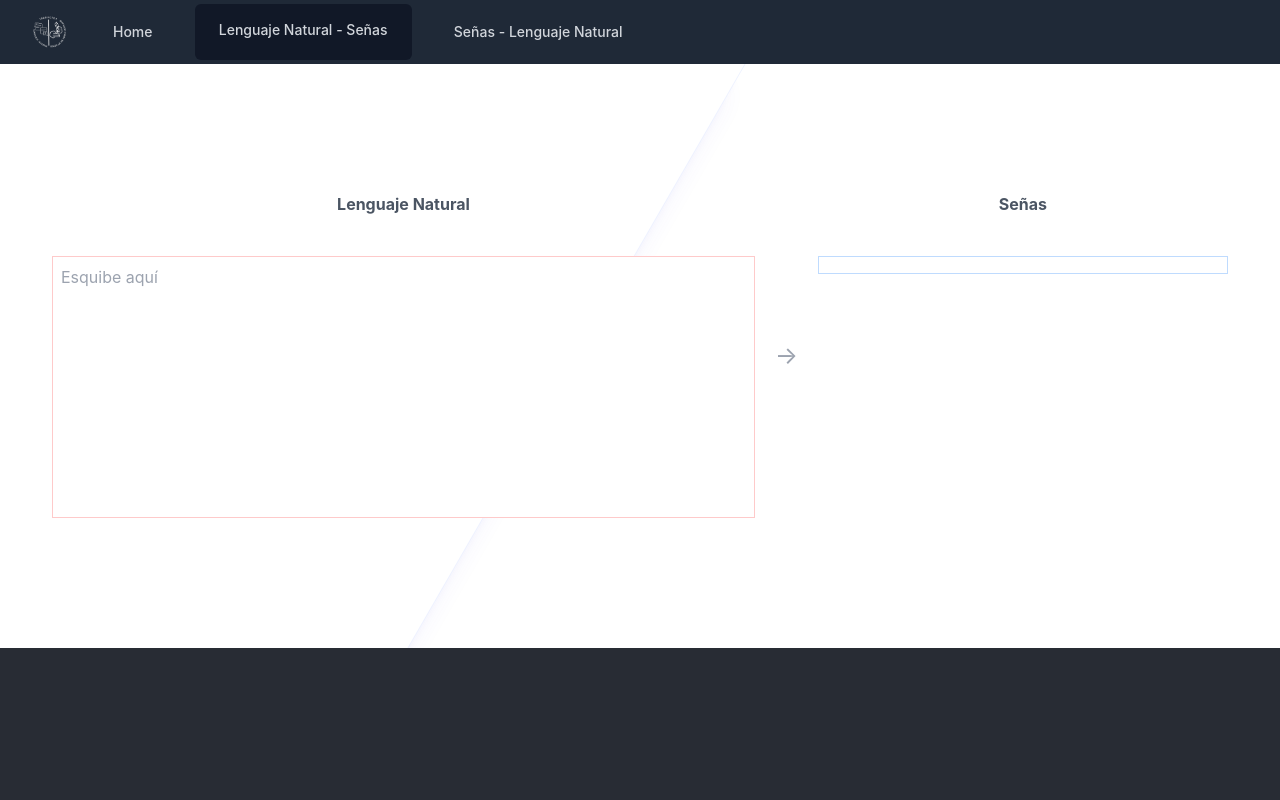
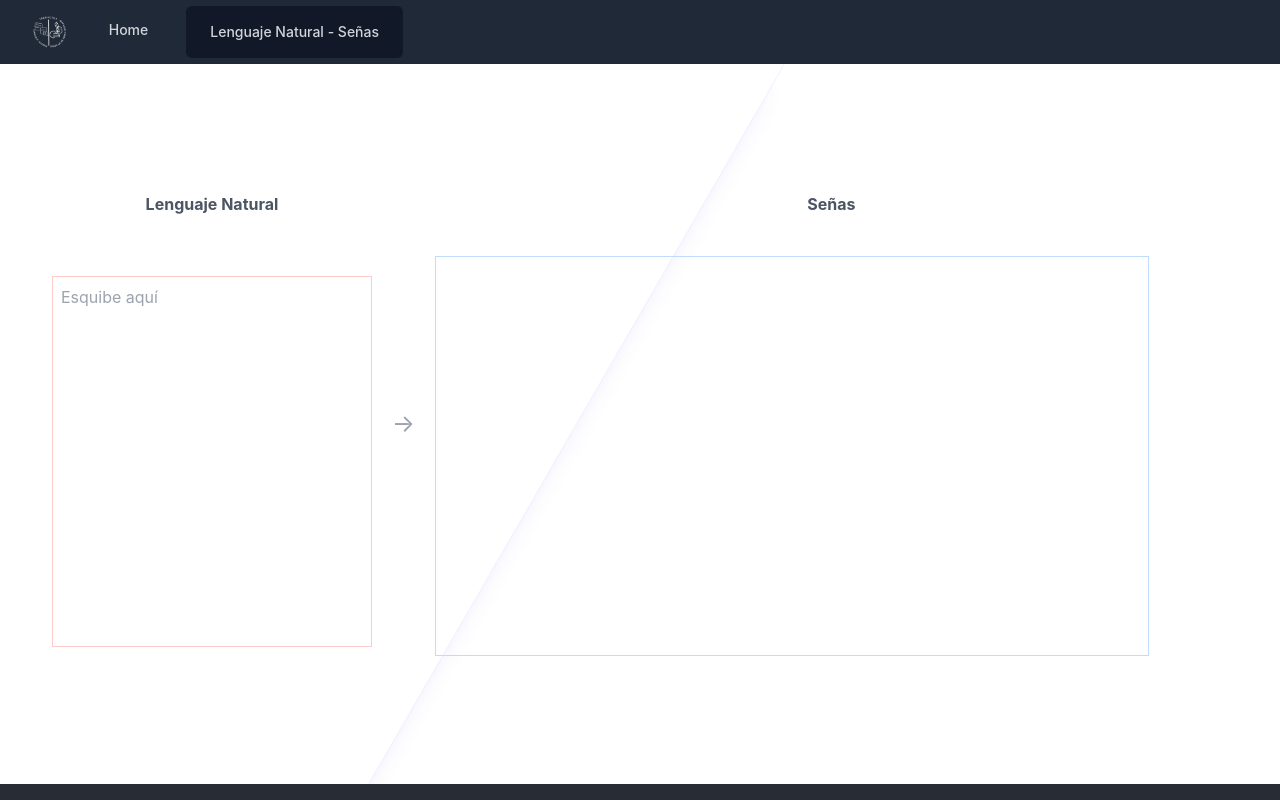
Before and after one commit to 2Angel000/senias, a React (Create React App) app: page /NS in a window 1280 px wide. Built offline with nearby package versions, Linux system fonts and the light colour scheme.

Commit message:
Funcionalidad en proceso_2

```diff
--- a/src/App.css
+++ b/src/App.css
@@ -55,5 +55,6 @@ textarea{
 }
 
 .img-traductor{
+  max-width: 90%;
   height: auto;
 }
--- a/src/Nav.jsx
+++ b/src/Nav.jsx
@@ -58,7 +58,7 @@ export default function Nav() {
                       Lenguaje Natural - Señas
                     </a>
                   </NavLink>
-
+{/*
                   <NavLink
                     to={"/SN"}
                     className={({ isActive }) =>
@@ -70,7 +70,7 @@ export default function Nav() {
                     <a className="text-gray-300 hover:text-white rounded-md px-3 py-2 text-sm font-medium whitespace-nowrap">
                       Señas - Lenguaje Natural
                     </a>
-                  </NavLink>
+                  </NavLink> */}
                 </div>
               </div>
             </div>
--- /dev/null
+++ b/src/components/ImageMapping.jsx
@@ -0,0 +1,66 @@
+import React, { useState } from "react";
+
+export default function ImageMapping() {
+  const [inputText, setInputText] = useState("");
+
+  const imageMapping = {
+    a: "images/Logo.png",
+    b: "images/Logo.png",
+    c: "images/Logo.png",
+    d: "images/Logo.png",
+    e: "images/Logo.png",
+    f: "images/Logo.png",
+    g: "images/Logo.png",
+    h: "images/Logo.png",
+    i: "images/Logo.png",
+    j: "images/Logo.png",
+    k: "images/Logo.png",
+    l: "images/Logo.png",
+    m: "images/Logo.png",
+    n: "images/Logo.png",
+    o: "images/Logo.png",
+    p: "images/Logo.png",
+    q: "images/Logo.png",
+    r: "images/Logo.png",
+    s: "images/Logo.png",
+    t: "images/Logo.png",
+    u: "images/Logo.png",
+    w: "images/Logo.png",
+    v: "images/Logo.png",
+    x: "images/Logo.png",
+    y: "images/Logo.png",
+    z: "images/Logo.png",
+  };
+
+  const processText = (event) => {
+    const text = event.target.value.toLowerCase();
+    setInputText(text);
+  };
+
+  const getImageElements = () => {
+    const imageElements = [];
+
+    for (let i = 0; i < inputText.length; i++) {
+      const character = inputText.charAt(i);
+
+      if (character === " ") {
+        // Si el carácter es un espacio en blanco, agregamos un espacio vacío en lugar de una imagen
+        imageElements.push(<span key={i}>&nbsp;</span>);
+      } else if (imageMapping.hasOwnProperty(character)) {
+        const imageSrc = `${process.env.PUBLIC_URL}/${imageMapping[character]}`;
+        imageElements.push(<img key={i} src={imageSrc} alt={character} />);
+      }
+    }
+
+    return imageElements;
+  };
+
+  return (
+    <div>
+      <textarea value={inputText} onChange={processText} rows="4" cols="50" />
+      <div className="inline-flex" style={{ height: "10%", width: "10%" }}>
+        {getImageElements()}
+      </div>
+    </div>
+  );
+}
--- a/src/paginas/NS.jsx
+++ b/src/paginas/NS.jsx
@@ -2,62 +2,113 @@ import React from "react";
 import Nav from "../Nav";
 import { useState } from "react";
 
+export default function NS() {
+  const [inputText, setInputText] = useState("");
 
-export default function NS() {
-
-  function resizeDiv() {
-    const textarea = document.querySelector("textarea");
-    const div = document.getElementById("imagenes");
-    div.style.height = textarea.scrollHeight + "px";
-  }
-  window.addEventListener("DOMContentLoaded", resizeDiv);
-
-  const images = {
-    a: "images/Logo.png",
-    b: "images/Logo.png",
-    c: "images/Logo.png",
-    d: "images/Logo.png",
-    e: "images/Logo.png",
-    f: "images/Logo.png",
-    g: "images/Logo.png",
-    h: "images/Logo.png",
-    i: "images/Logo.png",
-    j: "images/Logo.png",
-    k: "images/Logo.png",
-    l: "images/Logo.png",
-    m: "images/Logo.png",
-    n: "images/Logo.png",
-    o: "images/Logo.png",
-    p: "images/Logo.png",
-    q: "images/Logo.png",
-    r: "images/Logo.png",
-    s: "images/Logo.png",
-    t: "images/Logo.png",
-    u: "images/Logo.png",
-    w: "images/Logo.png",
-    v: "images/Logo.png",
-    x: "images/Logo.png",
-    y: "images/Logo.png",
-    z: "images/Logo.png",
+  const imageMapping = {
+    a: "images/a.png",
+    b: "images/b.png",
+    c: "images/c.png",
+    d: "images/d.png",
+    e: "images/e.png",
+    f: "images/f.png",
+    g: "images/g.png",
+    h: "images/h.png",
+    i: "images/i.png",
+    j: "images/j.png",
+    k: "images/k.png",
+    l: "images/l.png",
+    m: "images/m.png",
+    n: "images/n.png",
+    o: "images/o.png",
+    p: "images/p.png",
+    q: "images/q.png",
+    r: "images/r.png",
+    s: "images/s.png",
+    t: "images/t.png",
+    u: "images/u.png",
+    w: "images/w.png",
+    v: "images/v.png",
+    x: "images/x.png",
+    y: "images/y.png",
+    z: "images/z.png",
   };
 
-  let imageList=[];
+  const processText = (event) => {
+    const text = event.target.value.toLowerCase();
+    setInputText(text);
+  };
 
-  document.addEventListener("keydown", (event) => {
-    const key = event.key.toLowerCase();
-    if (/[a-z]/.test(key)) {
-      const image = images[key];
-      if (image) {
-        const imagenes = document.getElementById("imagenes");
-        const imgElement = document.createElement("img");
-        imgElement.src = process.env.PUBLIC_URL+image;
-        imgElement.alt = "Letra " + key;
-        imagenes.appendChild(imgElement);
-        imageList.push(image);
+  // const getImageElements = () => {
+  //   const imageElements = [];
+
+  //   for (let i = 0; i < inputText.length; i++) {
+  //     const character = inputText.charAt(i);
+
+  //     if (character === " ") {
+  //       // Si el carácter es un espacio en blanco, agregamos un espacio vacío en lugar de una imagen
+  //       imageElements.push(<span key={i}>&nbsp;</span>);
+  //     } else if (imageMapping.hasOwnProperty(character)) {
+  //       const imageSrc = `${process.env.PUBLIC_URL}/${imageMapping[character]}`;
+  //       imageElements.push(<img key={i} src={imageSrc} alt={character} />);
+  //     }
+  //   }
+
+  //   return imageElements;
+  // };
+
+  const getImageElements = () => {
+    const imageElements = [];
+    let wordIndex = 0;
+    let currentWord = "";
+
+    for (let i = 0; i < inputText.length; i++) {
+      const character = inputText.charAt(i);
+
+      if (character === " ") {
+        // Si el carácter es un espacio en blanco, agregamos un espacio vacío en lugar de una imagen
+        imageElements.push(
+          <div key={i} className="flex">
+            {currentWord.split("").map((char, index) => (
+              <div key={index} className="mr-2">
+                {imageMapping.hasOwnProperty(char) && (
+                  <img
+                    src={`${process.env.PUBLIC_URL}/${imageMapping[char]}`}
+                    alt={char}
+                  />
+                )}
+              </div>
+            ))}
+            <span className="ml-2">&nbsp;</span>
+          </div>
+        );
+        currentWord = "";
+        wordIndex++;
+      } else if (imageMapping.hasOwnProperty(character)) {
+        const imageSrc = `${process.env.PUBLIC_URL}/${imageMapping[character]}`;
+        currentWord += character;
+        if (i === inputText.length - 1) {
+          // Si es el último carácter, agregamos la palabra completa
+          imageElements.push(
+            <div key={i} className="flex">
+              {currentWord.split("").map((char, index) => (
+                <div key={index} className="mr-2">
+                  {imageMapping.hasOwnProperty(char) && (
+                    <img
+                      src={`${process.env.PUBLIC_URL}/${imageMapping[char]}`}
+                      alt={char}
+                    />
+                  )}
+                </div>
+              ))}
+            </div>
+          );
+        }
       }
     }
-  });
 
+    return imageElements;
+  };
 
   return (
     <>
@@ -65,15 +116,16 @@ export default function NS() {
       <section className="relative isolate overflow-hidden bg-white px-5 py-24 sm:py-32 lg:px-8">
         <div className="absolute inset-y-0 right-1/2 -z-10 mr-16 w-[200%] origin-bottom-left skew-x-[-30deg] bg-white shadow-xl shadow-indigo-600/10 ring-1 ring-indigo-50 sm:mr-28 lg:mr-0 xl:mr-16 xl:origin-center"></div>
         <div className="mx-auto max-w-8xl lg:max-w-8xl flex flex-col sm:flex-row">
-          <section className=" flex-grow mr-5 ml-5">
+          <section className=" flex-grow mr-5 ml-5" style={{minWidth: "20vw", maxWidth: "25vw"}}>
             <h3 className="font-bold text-gray-600 mb-10">Lenguaje Natural</h3>
             <textarea
-              className="border border-red-200 p-2"
+              className="border border-red-200 p-2 mt-5"
               name=""
-              id=""
+              value={inputText}
+              onChange={processText}
               cols="30"
+              rows="10"
               placeholder="Esquibe aquí"
-              rows="10"
             ></textarea>
           </section>
           <section className="mt-2 mb-2 py-12 flex items-center">
@@ -82,9 +134,11 @@ export default function NS() {
           <section className="flex-grow ml-5 mr-5">
             <h3 className="font-bold text-gray-600 mb-10">Señas</h3>
             <div
-              className="border border-blue-200 p-2 img-traductor"
+              className="border border-blue-200 p-2 img-traductor overflow-auto"
               id="imagenes"
-            ></div>
+              style={{ width: "100%", maxHeight: "30vh", minHeight: "50vh" }}>
+              {getImageElements()}
+            </div>
           </section>
         </div>
       </section>
--- a/src/paginas/SN.jsx
+++ b/src/paginas/SN.jsx
@@ -1,5 +1,6 @@
 import React from "react";
 import Nav from "../Nav";
+import ImageMapping from "../components/ImageMapping";
 import { useState } from "react";
 
 export default function SN() {
@@ -52,6 +53,12 @@ export default function SN() {
           </section>
         </div>
       </section>
+      <div>
+      <h1 className="text-white">Comparación de caracteres y colocación de imágenes</h1>
+      <div className="overflow-x-auto flex justify-center">
+        <ImageMapping />
+      </div>
+    </div>
     </>
   );
 }
--- a/src/paginas/Senias.jsx
+++ b/src/paginas/Senias.jsx
@@ -19,7 +19,7 @@ export default function Senias() {
             alt="404"
           />
           <p className="mt-6 text-base leading-7 text-gray-600 sm:text-2xl">
-            Traductor de Lenguaje Natural a Señas :D
+            Traductor de Lenguaje Natural a Señas
           </p>
           <div className="mt-10 flex items-center justify-center gap-x-6">
             <NavLink to={"/"}>
```
Also changed, not shown: 11 other files (tests, documents, lock files or other folders).
